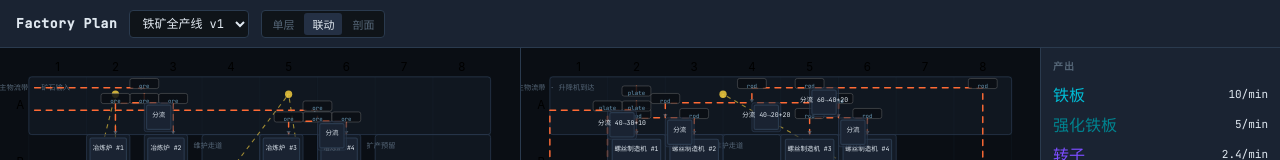
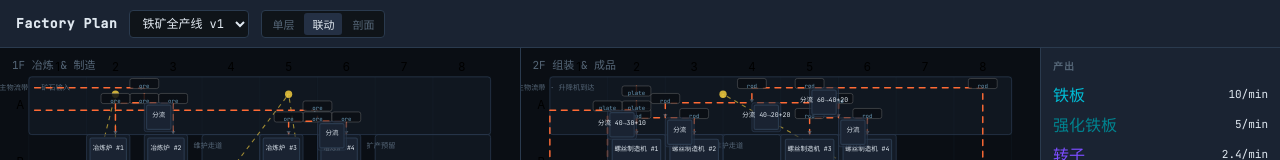
Before and after one commit to Trendymen/factory-plan, a React (Vite) app: page / in a window 1280 px wide. Both pictures are taken after a click on the button "联动". Shown: the top 160 px of the page. Built offline with nearby package versions, Linux system fonts and the light colour scheme.

Commit message:
feat: add LinkedFloorView and CrossSectionView

```diff
--- a/src/App.tsx
+++ b/src/App.tsx
@@ -9,6 +9,8 @@ import { MachineTooltip } from './ui/MachineTooltip';
 import { MachineDetail } from './ui/MachineDetail';
 import { BottomBar } from './ui/BottomBar';
 import { FloorPlanView } from './views/FloorPlanView';
+import { LinkedFloorView } from './views/LinkedFloorView';
+import { CrossSectionView } from './views/CrossSectionView';
 
 const schemeModules = import.meta.glob<Scheme>('/data/schemes/*.json', { eager: false });
 
@@ -89,13 +91,10 @@ export default function App() {
           <FloorPlanView scheme={currentScheme} floorId={currentFloor} />
         )}
         {currentScheme && viewMode === 'linked' && (
-          <div style={{ display: 'flex', width: '100%', height: '100%' }}>
-            {currentScheme.floors.map((f, i) => (
-              <div key={f.id} style={{ flex: 1, borderRight: i < currentScheme.floors.length - 1 ? '1px solid var(--border)' : 'none' }}>
-                <FloorPlanView scheme={currentScheme} floorId={f.id} />
-              </div>
-            ))}
-          </div>
+          <LinkedFloorView scheme={currentScheme} />
+        )}
+        {currentScheme && viewMode === 'section' && (
+          <CrossSectionView scheme={currentScheme} />
         )}
         {!currentScheme && (
           <div style={{ display: 'flex', alignItems: 'center', justifyContent: 'center', height: '100%', color: 'var(--text-muted)' }}>
--- /dev/null
+++ b/src/views/CrossSectionView.tsx
@@ -0,0 +1,61 @@
+import type { Scheme } from '../core/types';
+import { GRID_PX, PAD } from '../core/coordinate';
+import { getBuildingMeta, getMaterialColor } from '../core/registry';
+
+interface CrossSectionViewProps { scheme: Scheme; }
+
+export function CrossSectionView({ scheme }: CrossSectionViewProps) {
+  const floors = [...scheme.floors].sort((a, b) => b.id - a.id);
+  const totalHeight = floors.reduce((sum, f) => sum + f.heightM, 0);
+  const maxCols = Math.max(...floors.map(f => f.gridSize.cols));
+  const SECTION_SCALE = 10;
+  const svgW = maxCols * GRID_PX + PAD * 2;
+  const svgH = totalHeight * SECTION_SCALE + PAD * 2 + floors.length * 20;
+
+  let yOffset = PAD;
+
+  return (
+    <svg viewBox={`0 0 ${svgW} ${svgH}`} style={{ width: '100%', height: '100%' }}>
+      {floors.map(floor => {
+        const floorH = floor.heightM * SECTION_SCALE;
+        const floorY = yOffset;
+        yOffset += floorH + 20;
+
+        const machines = scheme.machines.filter(m => m.floor === floor.id);
+        const lifts = scheme.lifts.filter(l => l.fromFloor === floor.id || l.toFloor === floor.id);
+
+        return (
+          <g key={floor.id}>
+            <text x={12} y={floorY + floorH / 2} fill="var(--text-muted)" fontSize={12} fontFamily="var(--font-mono)">{floor.label}</text>
+            <rect x={PAD} y={floorY} width={maxCols * GRID_PX} height={floorH} fill="var(--bg-canvas)" stroke="var(--border)" strokeWidth={1} rx={4} />
+            <line x1={PAD} y1={floorY + floorH} x2={PAD + maxCols * GRID_PX} y2={floorY + floorH} stroke="var(--border)" strokeWidth={2} />
+            {machines.map(m => {
+              const meta = getBuildingMeta(m.type);
+              const mW = (meta.dimensions.width / 8) * GRID_PX;
+              const mH = meta.dimensions.height * SECTION_SCALE;
+              const mX = PAD + m.pos.col * GRID_PX;
+              const mY = floorY + floorH - mH;
+              const color = `var(${meta.color})`;
+              return (
+                <g key={m.id}>
+                  <rect x={mX} y={mY} width={mW} height={mH} rx={2} fill={color} fillOpacity={0.15} stroke={color} strokeWidth={0.8} />
+                  <text x={mX + mW / 2} y={mY + mH / 2 + 3} textAnchor="middle" fill={color} fontSize={8} fontFamily="var(--font-mono)">{m.label ?? m.id}</text>
+                </g>
+              );
+            })}
+            {lifts.map(l => {
+              const lX = PAD + l.pos.col * GRID_PX + 4;
+              const color = getMaterialColor(l.material);
+              return (
+                <g key={l.id}>
+                  <line x1={lX} y1={floorY} x2={lX} y2={floorY + floorH} stroke={color} strokeWidth={2} strokeDasharray="4 3" />
+                  <text x={lX + 6} y={floorY + floorH / 2} fill={color} fontSize={7} fontFamily="var(--font-mono)">{l.material}</text>
+                </g>
+              );
+            })}
+          </g>
+        );
+      })}
+    </svg>
+  );
+}
--- /dev/null
+++ b/src/views/LinkedFloorView.tsx
@@ -0,0 +1,19 @@
+import type { Scheme } from '../core/types';
+import { FloorPlanView } from './FloorPlanView';
+
+interface LinkedFloorViewProps { scheme: Scheme; }
+
+export function LinkedFloorView({ scheme }: LinkedFloorViewProps) {
+  return (
+    <div style={{ display: 'flex', width: '100%', height: '100%' }}>
+      {scheme.floors.map((f, i) => (
+        <div key={f.id} style={{ flex: 1, borderRight: i < scheme.floors.length - 1 ? '1px solid var(--border)' : 'none', position: 'relative' }}>
+          <div style={{ position: 'absolute', top: 8, left: 12, fontSize: 11, color: 'var(--text-muted)', fontFamily: 'var(--font-mono)', zIndex: 1 }}>
+            {f.label}
+          </div>
+          <FloorPlanView scheme={scheme} floorId={f.id} />
+        </div>
+      ))}
+    </div>
+  );
+}
```
